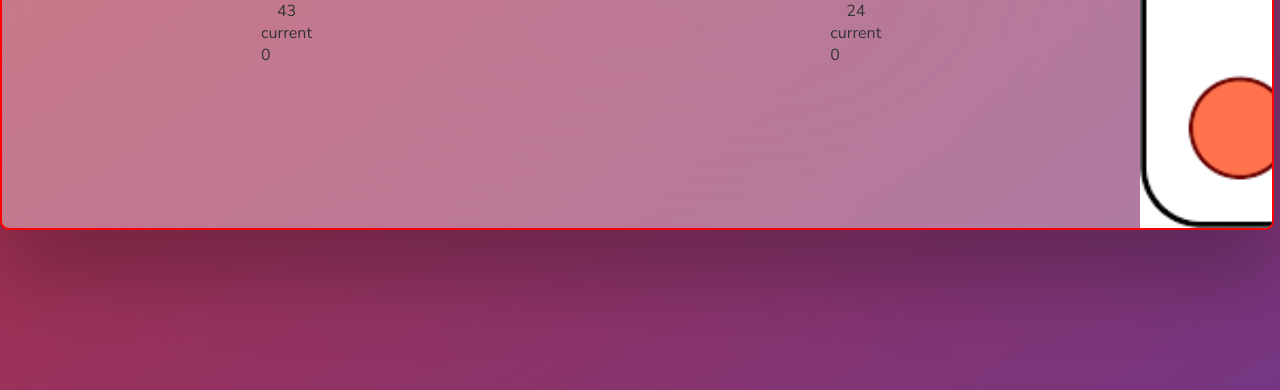
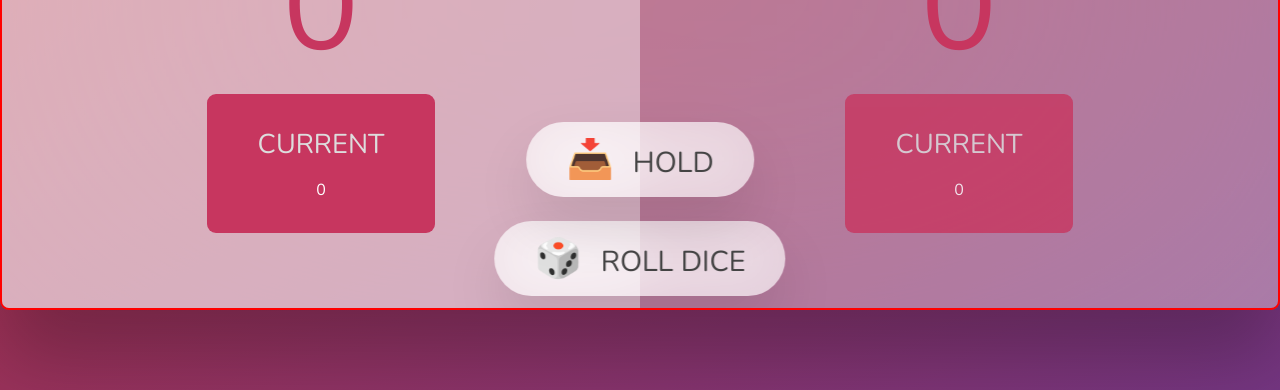
Before and after one commit to ritikaaaa177/dice-game, a plain HTML site: page index.html in a window 1280 px wide. Shown: the part 410-800 px from the top of the page. Drawn offline with nearby package versions, Linux system fonts and the light colour scheme.

Commit message:
fourth commit

```diff
--- a/index.html
+++ b/index.html
@@ -2,41 +2,38 @@
 <html lang="en">
 
 <head>
-    <meta charset="UTF-8">
-    <meta name="viewport" content="width=device-width, initial-scale=1.0">
-    <title>Dice Game</title>
-    <link rel="stylesheet" href="style.css">
+    <meta charset="UTF-8" />
+    <meta name="viewport" content="width=device-width, initial-scale=1.0" />
+    <meta http-equiv="X-UA-Compatible" content="ie=edge" />
+    <link rel="stylesheet" href="style.css" />
+    <title>Pig Game</title>
 </head>
+
+<body>
     <main>
         <section class="player player--0 player--active">
-        <h2 class="name" id="name--0">Player1</h2>
+            <h2 class="name" id="name--0">Player 1</h2>
             <p class="score" id="score--0">43</p>
             <div class="current">
-            <p class="current-label">current</p>
-            <p class="current-score" id="current-0">0</p>
+                <p class="current-label">Current</p>
+                <p class="current-score" id="current--0">0</p>
+            </div>
+        </section>
+        <section class="player player--1">
+            <h2 class="name" id="name--1">Player 2</h2>
+            <p class="score" id="score--1">24</p>
+            <div class="current">
+                <p class="current-label">Current</p>
+                <p class="current-score" id="current--1">0</p>
             </div>
         </section>
 
-    <section class="player player--1">
-        <h2 class="name" id="name--1">Player2</h2>
-        <p class="score" id="score--1">24</p>
-        <div class="current">
-            <p class="current-label">current</p>
-            <p class="current-score" id="current-1">0</p>
-        </div>
-    </section>
-
-    <img src="dice5.png" alt="dice5">
-    <button class="btn btn--new">🆕 New Game</button>
-    <button class="btn btn--new">🎲 Roll Dice</button>
-    <button class="btn btn--new">🚫 Hold</button>
-
-
-
+        <img src="dice5.png" alt="Playing dice" class="dice hidden" />
+        <button class="btn btn--new">🔄 New game</button>
+        <button class="btn btn--roll">🎲 Roll dice</button>
+        <button class="btn btn--hold">📥 Hold</button>
     </main>
-
-<body>
-    `
+    <script src="index.js"></script>
 </body>
 
 </html>
--- a/index.js
+++ b/index.js
@@ -0,0 +1,31 @@
+"use strict";
+
+const score0 = document.getElementById("score--0");
+const score1 = document.getElementById("score--1");
+const diceel = document.querySelector(".dice");
+const rolldice = document.querySelector(".btn--roll");
+const player1currentscore = document.getElementById("current--0");
+
+let currentscore = 0;
+
+score0.textContent = 0;
+score1.textContent = 0;
+
+//Rolling the dice on the basis of random numbers
+
+rolldice.addEventListener("click", function () {
+  const dicenumber = Math.trunc(Math.random() * 6) + 1;
+  console.log(dicenumber);
+
+  diceel.classList.remove("hidden");
+  diceel.src = `dice${dicenumber}.png`;
+
+  if (dicenumber != 1) {
+    currentscore += dicenumber;
+    player1currentscore.textContent = currentscore;
+    console.log(player1currentscore.textContent);
+  } else {
+  }
+});
+
+// Setting the current value
--- a/style.css
+++ b/style.css
@@ -25,7 +25,7 @@ main {
     border: 2px solid red;
     position: relative;
     width: 100rem;
-    height: 30rem;
+    height: 40rem;
     background-color: rgba(255, 255, 255, 0.35);
     backdrop-filter: blur(200px);
     filter: blur();
@@ -53,3 +53,117 @@ main {
     font-weight: 300;
     margin-bottom: 1rem;
 }
+
+.score {
+    font-size: 8rem;
+    font-weight: 300;
+    color: #c7365f;
+    margin-bottom: auto;
+}
+
+.player--active {
+    background-color: rgba(255, 255, 255, 0.4);
+}
+
+.player--active .name {
+    font-weight: 700;
+}
+
+.player--active .score {
+    font-weight: 400;
+}
+
+.player--active .current {
+    opacity: 1;
+}
+
+.current {
+    background-color: #c7365f;
+    opacity: 0.8;
+    border-radius: 9px;
+    color: #fff;
+    width: 65%;
+    padding: 2rem;
+    text-align: center;
+    transition: all 0.75s;
+}
+
+.current-label {
+    text-transform: uppercase;
+    margin-bottom: 1rem;
+    font-size: 1.7rem;
+    color: #ddd;
+}
+
+.btn {
+    position: absolute;
+    left: 50%;
+    transform: translateX(-50%);
+    color: #444;
+    background: none;
+    border: none;
+    font-family: inherit;
+    font-size: 1.8rem;
+    text-transform: uppercase;
+    cursor: pointer;
+    font-weight: 400;
+    transition: all 0.2s;
+
+    background-color: white;
+    background-color: rgba(255, 255, 255, 0.6);
+    backdrop-filter: blur(30px);
+
+    padding: 0.7rem 2.5rem;
+    border-radius: 50rem;
+    box-shadow: 0 1.75rem 3.5rem rgba(0, 0, 0, 0.1);
+}
+
+
+.btn::first-letter {
+    font-size: 2.4rem;
+    display: inline-block;
+    margin-right: 0.7rem;
+}
+
+.btn--new {
+    top: 4rem;
+}
+
+.btn--roll {
+    top: 34.3rem;
+}
+
+.btn--hold {
+    top: 28.1rem;
+}
+
+.btn:active {
+    transform: translate(-50%, 3px);
+    box-shadow: 0 1rem 2rem rgba(0, 0, 0, 0.15);
+}
+
+.btn:focus {
+    outline: none;
+}
+
+.dice {
+    position: absolute;
+    left: 50%;
+    top: 13.5rem;
+    transform: translateX(-50%);
+    height: 10rem;
+    box-shadow: 0 2rem 5rem rgba(16, 16, 22, 0.2);
+}
+
+.player--winner {
+    background-color: #2f2f2f;
+}
+
+.player--winner .name {
+    font-weight: 700;
+    color: #c7365f;
+}
+
+.hidden {
+    display: none;
+}
```
Also changed, not shown: dice1.png (renamed from Dice-1.png). Lines whose indentation alone changed are shown as unchanged.
